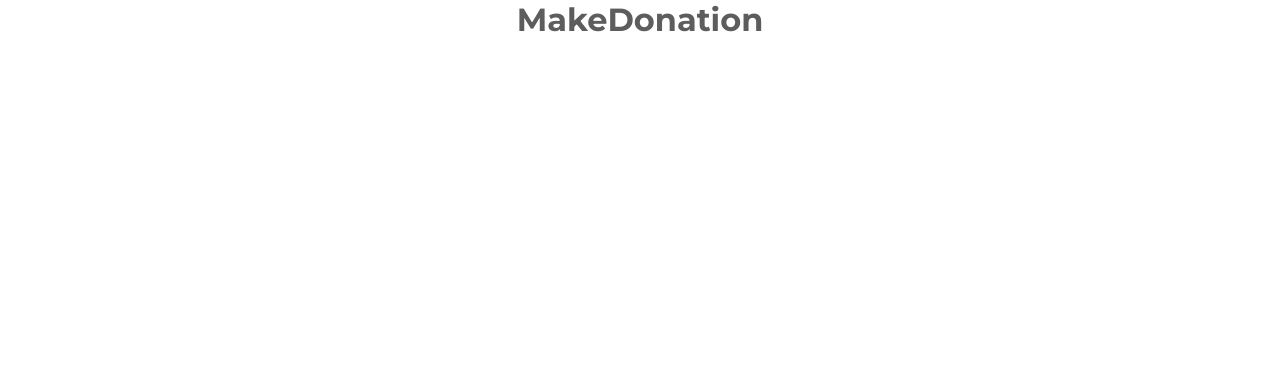
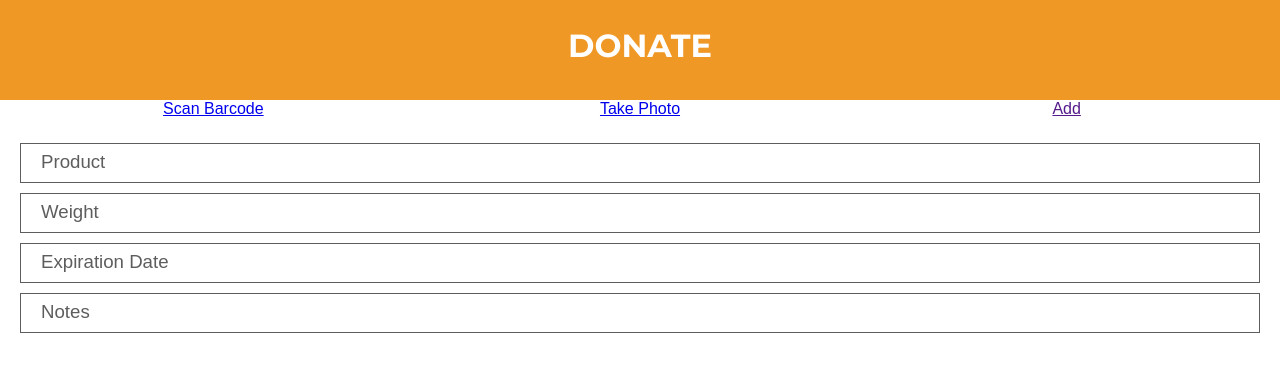
Before and after one commit to AndrewReardigan/feedsouthflorida, a React (Create React App) app: page /make-donation in a window 1280 px wide. Shown: the top 372 px of the page. Built offline with nearby package versions, Linux system fonts and the light colour scheme.

Commit message:
Donation page layout

```diff
--- a/src/App.css
+++ b/src/App.css
@@ -167,3 +167,36 @@ button {
 	background-color: transparent;
 	border: none;
 }
+
+.donate-header {
+	background-color: #f09826;
+	height: 100px;
+	display: flex;
+	justify-content: center;
+	align-items: center;
+	padding-bottom: 10px;
+	color: white;
+}
+
+.donation-form {
+	display: flex;
+	flex-direction: column;
+	padding: 10px;
+	margin: 10px;
+}
+
+.donation-label {
+	text-align: left;
+	margin-bottom: 5px;
+	font-size: 14pt;
+	font-weight: 600;
+	color: #5d5d5d;
+}
+
+.donation-input {
+	border: 1px solid #5d5d5d;
+	margin-top: 5px;
+	margin-bottom: 5px;
+	height: 40px;
+	padding-left: 20px;
+}
--- a/src/components/EventDetails.js
+++ b/src/components/EventDetails.js
@@ -2,6 +2,8 @@ import React from 'react';
 import logo from '../assets/home/logo.png';
 import seth from '../assets/home/seth.jpg';
 import donate from '../assets/home/donate.svg';
+import { BrowserRouter as Router, Switch, Route, Link } from 'react-router-dom';
+
 const EventDetails = () => {
 	return (
 		<div>
@@ -94,11 +96,13 @@ const EventDetails = () => {
 						<p style={{ marginRight: '55px', fontWeight: 200, fontSize: '10pt' }}>seth@seth.com</p>
 					</div>
 					<div style={{ flex: '1 100%', marginTop: '40px' }}>
-						<img
-							style={{ marginLeft: 'auto', marginRight: 'auto', height: '75px', width: '75px' }}
-							src={donate}
-						/>
-						<h3>DONATE</h3>
+						<Link style={{ textDecoration: 'none' }} to="/make-donation">
+							<img
+								style={{ marginLeft: 'auto', marginRight: 'auto', height: '75px', width: '75px' }}
+								src={donate}
+							/>
+							<h3>DONATE</h3>
+						</Link>
 					</div>
 				</div>
 			</div>
--- a/src/components/HomeScreen.js
+++ b/src/components/HomeScreen.js
@@ -6,6 +6,7 @@ import logo from '../assets/home/logo.png';
 import veggies from '../assets/home/veggies.png';
 import profilePic from '../assets/home/seth.png';
 import { userStore } from '../contexts/usercontext';
+import eventphoto from '../assets/home/8c98062bf9c3a234ad969368fe4966f9-1@2x.png';
 
 const HomeScreen = () => {
 	const globalState = useContext(userStore);
@@ -52,9 +53,11 @@ const HomeScreen = () => {
 					<hr style={{ width: '75%', marginLeft: 'auto', marginRight: 'auto' }} />
 				</div>
 				<div style={{ flex: '1 100%' }}>
-					<h1 className="explore">Explore</h1>
+					<h1 style={{ paddingBottom: '0px', paddingTop: '0px', marginBottom: '0px' }} className="explore">
+						Explore
+					</h1>
 					<img src={veggies} />
-					<h1 style={{ textTransform: 'uppercase', textAlign: 'center' }}>
+					<h1 style={{ textTransform: 'uppercase', textAlign: 'center', paddingBottom: '20px' }}>
 						one time events in<br />your area
 					</h1>
 				</div>
@@ -62,11 +65,83 @@ const HomeScreen = () => {
 				<div style={{ flex: '1 100%' }}>
 					<hr style={{ width: '75%', marginLeft: 'auto', marginRight: 'auto' }} />
 				</div>
-				<div style={{ flex: '1 100%' }}>Events in your Area</div>
 				<div style={{ flex: '1 100%' }}>
-					<div style={{ border: '1px solid black', width: '100px' }}>
-						<Link to="/event-details">EVENT</Link>
+					<div
+						style={{
+							width: '75%',
+							flexFlow: 'row wrap',
+							display: 'flex',
+							marginLeft: 'auto',
+							marginRight: 'auto',
+							paddingBottom: '20px',
+							paddingTop: '20px'
+						}}
+					>
+						<div style={{ flex: '1 50%' }}>
+							<Link style={{ textDecoration: 'none' }} to="/event-details">
+								<h3 style={{ color: '#F09826' }}>120LBS</h3>
+								<img
+									style={{ width: '120px', marginLeft: '5px', marginRight: '5px' }}
+									src={eventphoto}
+								/>
+								<h3>EVENT ONE</h3>
+							</Link>
+						</div>
+						<div style={{ flex: '1 50%' }}>
+							<Link style={{ textDecoration: 'none' }} to="/event-details">
+								<h3 style={{ color: '#F09826' }}>300LBS</h3>
+								<img
+									style={{ width: '120px', marginLeft: '5px', marginRight: '5px' }}
+									src={eventphoto}
+								/>
+								<h3 style={{ textDecoration: 'none' }}>EVENT TWO</h3>
+							</Link>
+						</div>
 					</div>
+				</div>
+				<div style={{ flex: '1 100%' }}>
+					<hr style={{ width: '75%', marginLeft: 'auto', marginRight: 'auto' }} />
+				</div>
+				<div style={{ flex: '1 100%' }}>
+					<h1 style={{ textAlign: 'center', paddingBottom: '10px', paddingTop: '10px' }}>WEEKLY EVENTS</h1>
+
+					<div
+						style={{
+							width: '75%',
+							flexFlow: 'row wrap',
+							display: 'flex',
+							marginLeft: 'auto',
+							marginRight: 'auto',
+							marginTop: '10px',
+							textAlign: 'center',
+							alignItems: 'center',
+							alignContent: 'center'
+						}}
+					>
+						<div style={{ flex: '1 50%' }}>
+							<Link style={{ textDecoration: 'none' }} to="/event-details">
+								<h3 style={{ color: '#F09826' }}>120LBS</h3>
+								<img
+									style={{ width: '120px', marginLeft: '5px', marginRight: '5px' }}
+									src={eventphoto}
+								/>
+								<h3>EVENT ONE</h3>
+							</Link>
+						</div>
+						<div style={{ flex: '1 50%' }}>
+							<Link style={{ textDecoration: 'none' }} to="/event-details">
+								<h3 style={{ color: '#F09826' }}>300LBS</h3>
+								<img
+									style={{ width: '120px', marginLeft: '5px', marginRight: '5px' }}
+									src={eventphoto}
+								/>
+								<h3 style={{ textDecoration: 'none' }}>EVENT TWO</h3>
+							</Link>
+						</div>
+					</div>
+				</div>
+				<div style={{ flex: '1 100%' }}>
+					<div style={{ border: '1px solid black', width: '100px' }} />
 				</div>
 				<div style={{ flex: '1 100%' }}>Hosts</div>
 			</div>
--- a/src/components/MakeDonation.js
+++ b/src/components/MakeDonation.js
@@ -1,9 +1,30 @@
 import React from 'react';
+import { BrowserRouter as Router, Switch, Route, Link } from 'react-router-dom';
 
 const MakeDonation = () => {
 	return (
 		<div>
-			<h1>MakeDonation</h1>
+			<div className="donate-header">
+				<h1 style={{ color: 'white', marginTop: '0px' }}>DONATE</h1>
+			</div>
+			<div style={{ display: 'flex', flexDirection: 'row' }}>
+				<div style={{ flex: 1 }}>
+					<Link to="/scan-barcodes">Scan Barcode</Link>
+				</div>
+				<div style={{ flex: 1 }}>
+					<Link to="/photo">Take Photo</Link>
+				</div>
+				<div style={{ flex: 1 }}>
+					<Link>Add</Link>
+				</div>
+			</div>
+			<div className="donation-form">
+				<input className="host-input" type="text" placeholder="Product" />
+				<input className="host-input" type="text" placeholder="Weight" />
+
+				<input className="host-input" type="text" placeholder="Expiration Date" />
+				<input className="host-input" type="text" placeholder="Notes" />
+			</div>
 		</div>
 	);
 };
--- a/src/components/Profile.js
+++ b/src/components/Profile.js
@@ -40,7 +40,7 @@ const Profile = () => {
 						marginTop: '10px'
 					}}
 				>
-					<h1 className="explore">TESTING</h1>
+					<h1 className="explore">523LBS</h1>
 				</div>
 			</div>
 			<div style={{ flex: '1 100%', marginTop: '40px' }}>
--- a/src/components/host/host.css
+++ b/src/components/host/host.css
@@ -44,6 +44,7 @@ input::placeholder {
 
 .event-submit {
 	width: 300px;
+	height: 50px;
 	margin-left: auto;
 	margin-right: auto;
 	margin-top: 20px;
--- a/src/components/login/login.css
+++ b/src/components/login/login.css
@@ -25,6 +25,7 @@
 	color: white;
 	background-color: #f09826;
 	width: 200px;
+	height: 50px;
 	margin-left: auto;
 	margin-right: auto;
 	margin-top: 20px;
```
